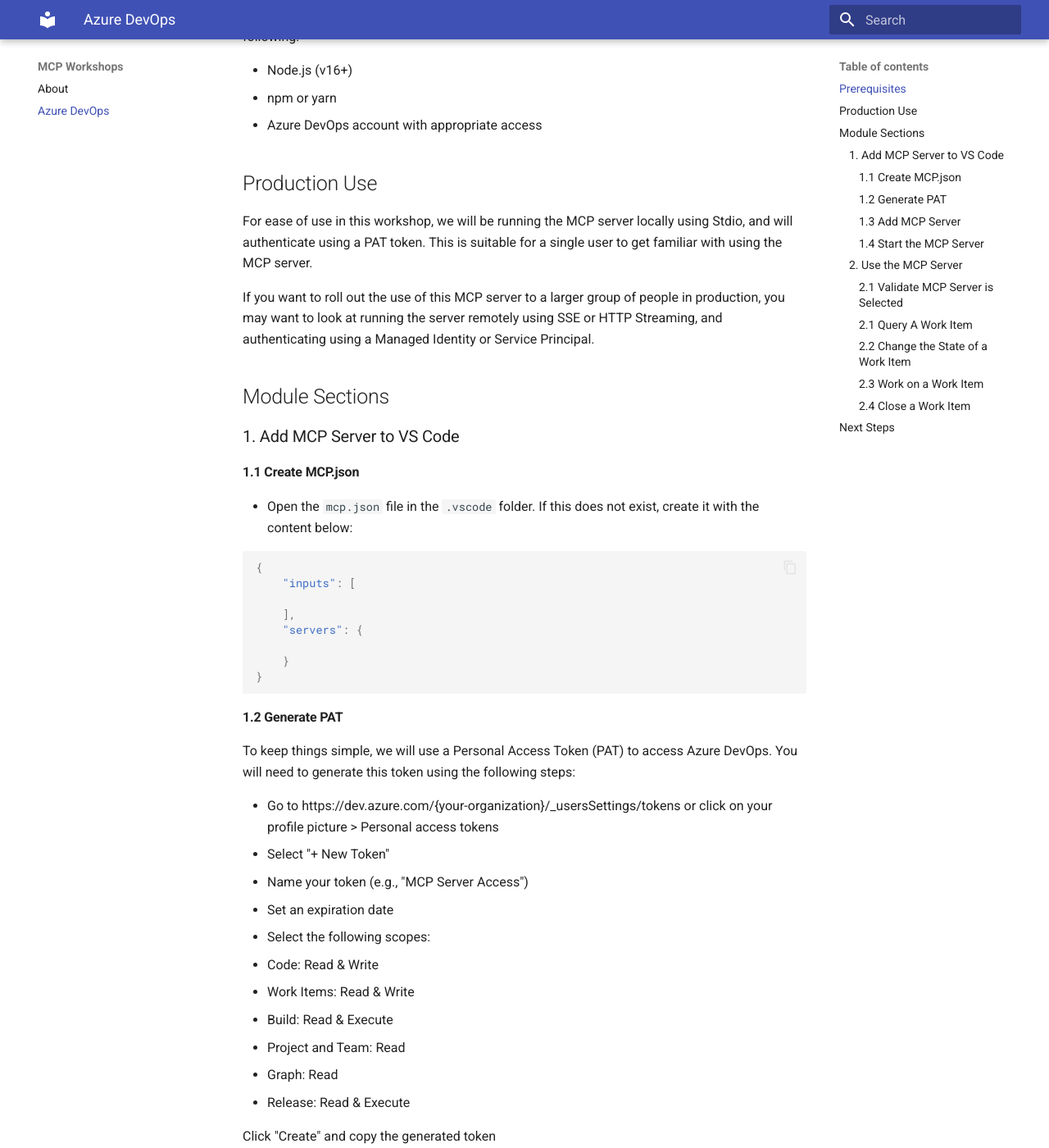
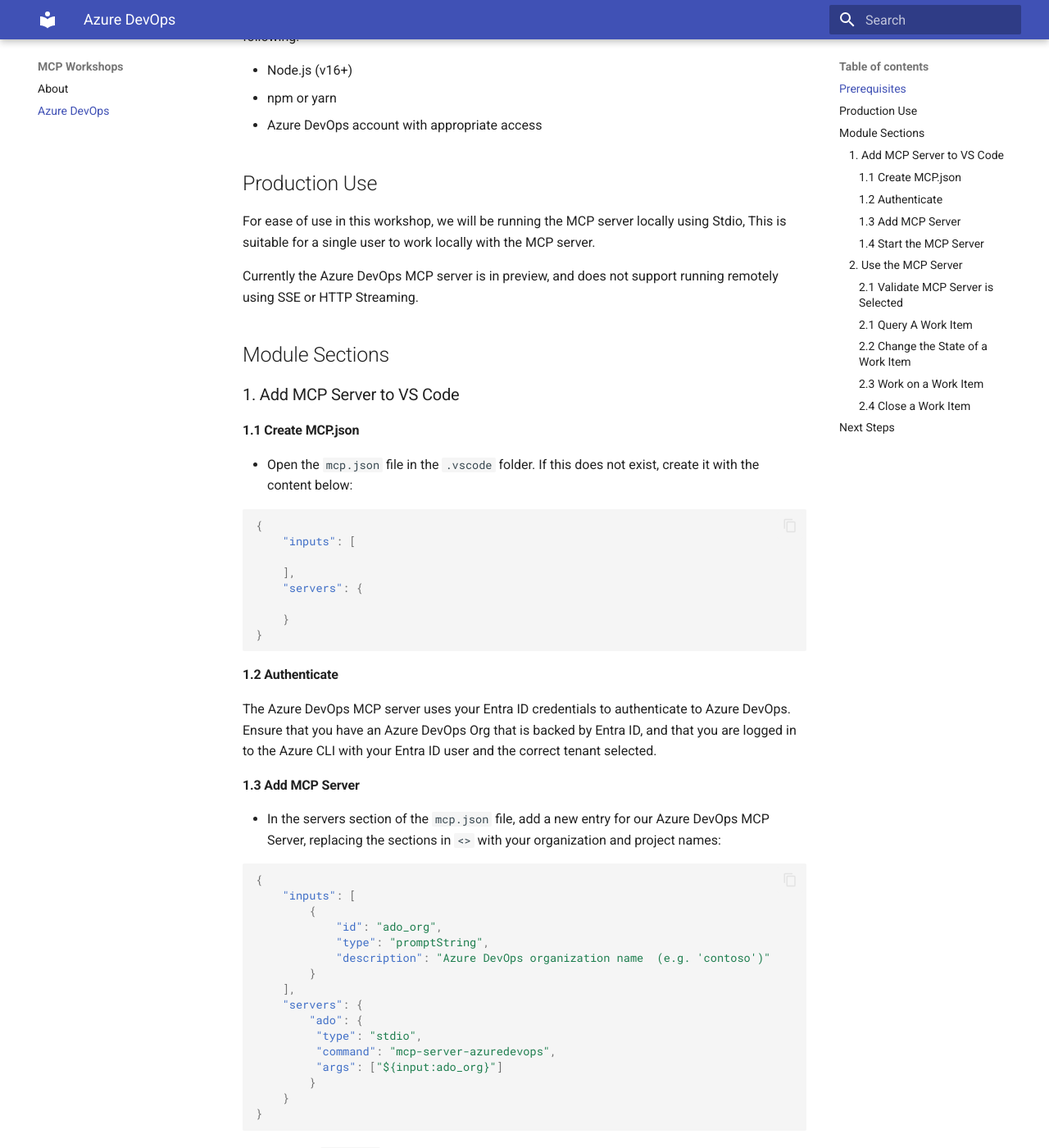
Before and after one commit to sam-cogan/mcp-workshops, an MkDocs documentation site: the page built from docs/azure-devops.md, in a window 1280 px wide and 1400 px high, scrolled down 551 px. Shown: the whole window at 82% size. Built offline with MkDocs 1.6.1 and Material for MkDocs 9.7.7, drawn with Linux system fonts in a browser that asks for light colours; some of the changed text lies outside the part shown.

Commit message:
Update to use Microsoft ADO Server

````diff
--- a/docs/azure-devops.md
+++ b/docs/azure-devops.md
@@ -1,6 +1,6 @@
 # Azure DevOps
 
-The [Azure DevOps MCP Server](https://github.com/Tiberriver256/mcp-server-azure-devops) is a third party implementation by [Micah Rairdon](https://github.com/Tiberriver256), which allows AI assistants, like GitHub Copilot, to interact with Azure DevOps. This MCP Server supports working with:
+The [Azure DevOps MCP Server](https://github.com/microsoft/azure-devops-mcp) is an MCP server created by Microsoft, which allows AI assistants, like GitHub Copilot, to interact with Azure DevOps. This MCP Server supports working with:
 
 - Projects
 - Work Items
@@ -19,9 +20,10 @@
 
 ## Production Use
 
-For ease of use in this workshop, we will be running the MCP server locally using Stdio, and will authenticate using a PAT token. This is suitable for a single user to get familiar with using the MCP server.
+For ease of use in this workshop, we will be running the MCP server locally using Stdio,  This is suitable for a single user to work locally with the MCP server.
 
-If you want to roll out the use of this MCP server to a larger group of people in production, you may want to look at running the server remotely using SSE or HTTP Streaming, and authenticating using a Managed Identity or Service Principal.
+Currently the Azure DevOps MCP server is in preview, and does not support running remotely using SSE or HTTP Streaming.
+
 
 ## Module Sections
 
@@ -42,23 +44,9 @@
 }
 ```
 
-#### 1.2 Generate PAT
+#### 1.2 Authenticate
 
-To keep things simple, we will use a Personal Access Token (PAT) to access Azure DevOps. You will need to generate this token using the following steps:
-
-- Go to https://dev.azure.com/{your-organization}/_usersSettings/tokens or click on your profile picture > Personal access tokens
-- Select "+ New Token"
-- Name your token (e.g., "MCP Server Access")
-- Set an expiration date
-- Select the following scopes:
-  - Code: Read & Write
-  - Work Items: Read & Write
-  - Build: Read & Execute
-  - Project and Team: Read
-  - Graph: Read
-  - Release: Read & Execute
-
-Click "Create" and copy the generated token
+The Azure DevOps MCP server uses your Entra ID credentials to authenticate to Azure DevOps. Ensure that you have an Azure DevOps Org that is backed by Entra ID, and that you are logged in to the Azure CLI with your Entra ID user and the correct tenant selected.
 
 #### 1.3 Add MCP Server
 
@@ -68,24 +56,16 @@
 {
     "inputs": [
         {
-            "id": "ado_pat_token",
+            "id": "ado_org",
             "type": "promptString",
-            "description": "Azure DevOps Personal Access Token",
-            "password": true
+            "description": "Azure DevOps organization name  (e.g. 'contoso')"
         }
     ],
     "servers": {
-        "azureDevOps": {
-            "command": "npx",
-            "args": [
-                "@tiberriver256/mcp-server-azure-devops",
-            ],
-            "env": {
-                "AZURE_DEVOPS_PAT": "${input:ado_pat_token}",
-                "AZURE_DEVOPS_AUTH_METHOD": "pat",
-                "AZURE_DEVOPS_ORG_URL": "https://dev.azure.com/<Azure DevOps Organization Name>",
-                "AZURE_DEVOPS_DEFAULT_PROJECT": "<Azure DevOps Project>"
-            }
+        "ado": {
+         "type": "stdio",
+         "command": "mcp-server-azuredevops",
+         "args": ["${input:ado_org}"]
         }
     }
 }
````
Also changed, not shown: other parts of docs/azure-devops.md (+1 -0 lines), docs/images/mcp-running.png, docs/images/mcp-start.png, docs/images/mcp-tools.png.
